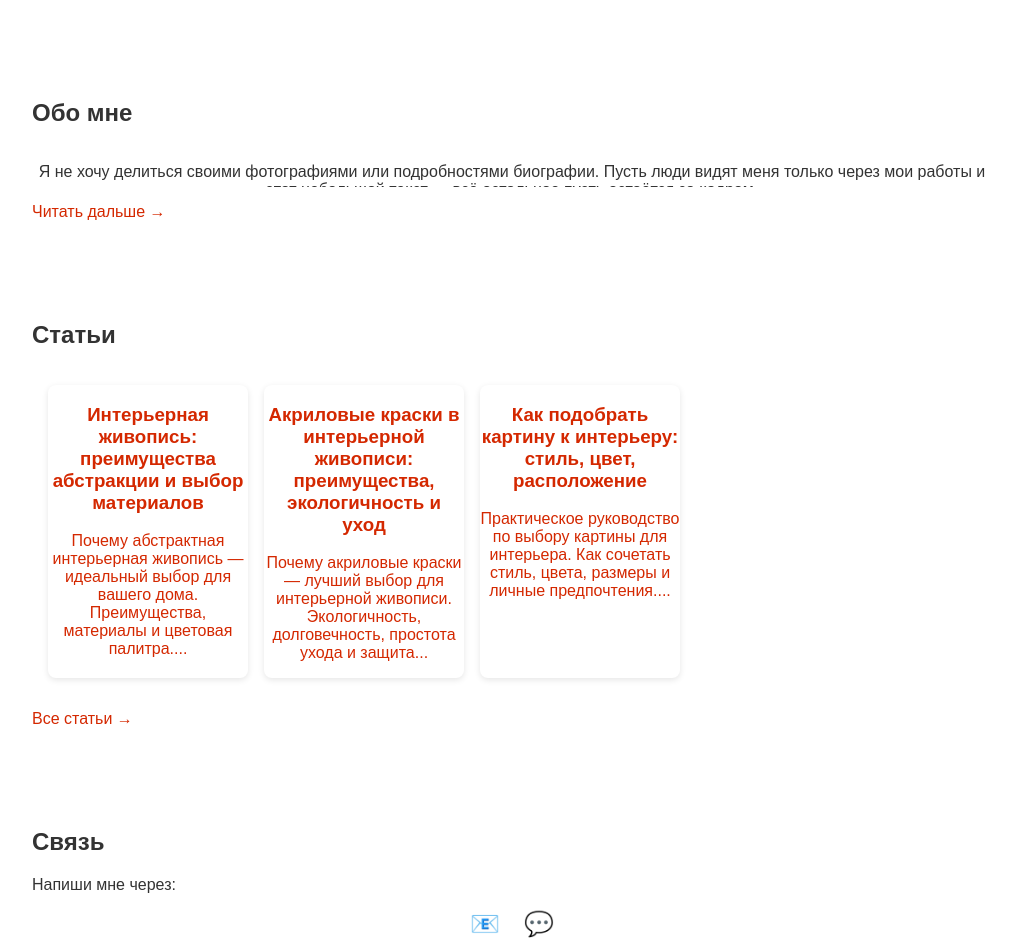
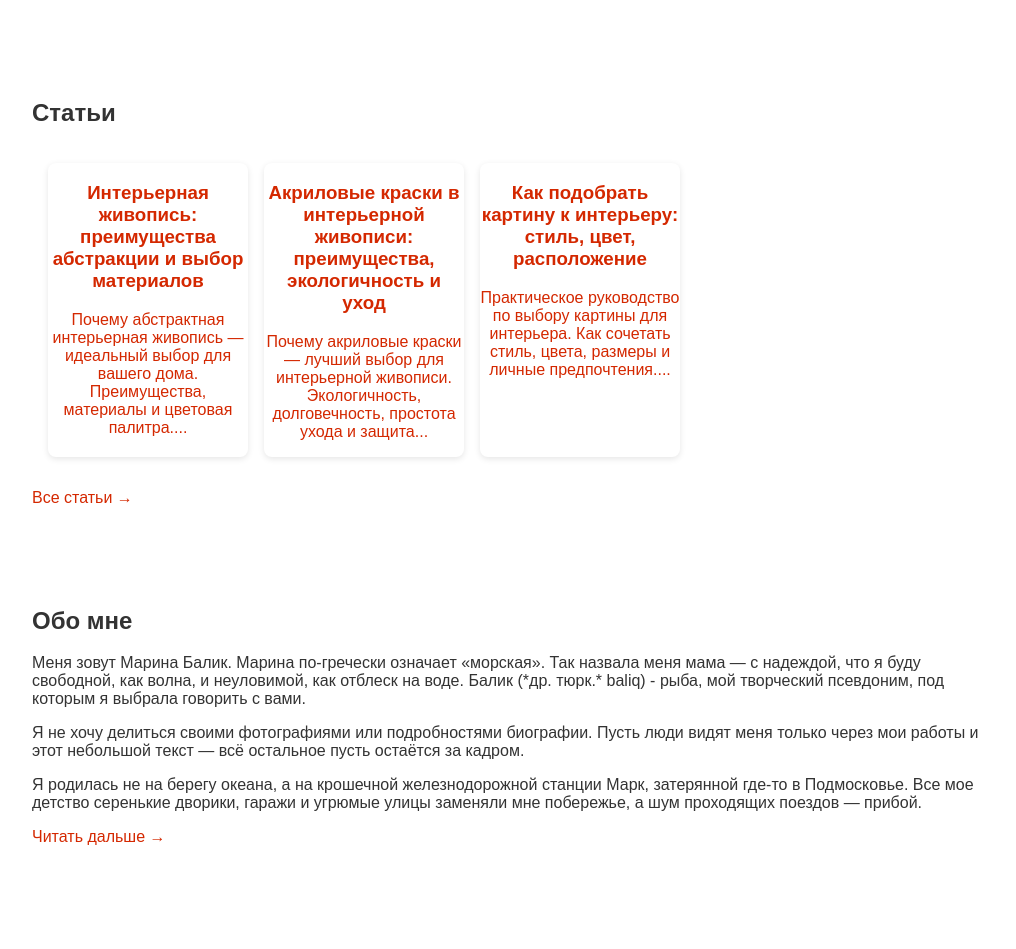
Before and after one commit to PicAbsArt/picabsart.github.io, a Jekyll site: the page built from index.html, in a window 1280 px wide and 1400 px high. Shown: the part 451-1400 px from the top of the window, without its empty margins (128-1144 px from the left). Built offline with Jekyll 4.4.1, drawn with Linux system fonts in a browser that asks for light colours; some web fonts are replaced.

Commit message:
Update index.html

```diff
--- a/index.html
+++ b/index.html
@@ -18,17 +18,6 @@ description: Галерея, статьи, о себе и контакты ху
   <p class="view-more"><a href="/gallery">Смотреть все картины →</a></p>
 </section>
 
-<!-- Блок "О себе" с анимацией -->
-<section class="about-section" id="about">
-  <h2>Обо мне</h2>
-  <div class="fade-text">
-    <p class="fade-item">Меня зовут Марина Балик. Марина по-гречески означает «морская». Так назвала меня мама — с надеждой, что я буду свободной, как волна, и неуловимой, как отблеск на воде. Балик (*др. тюрк.* baliq) - рыба, мой творческий псевдоним, под которым я выбрала говорить с вами.</p>
-    <p class="fade-item">Я не хочу делиться своими фотографиями или подробностями биографии. Пусть люди видят меня только через мои работы и этот небольшой текст — всё остальное пусть остаётся за кадром.</p>
-    <p class="fade-item">Я родилась не на берегу океана, а на крошечной железнодорожной станции Марк, затерянной где-то в Подмосковье. Все мое детство серенькие дворики, гаражи и угрюмые улицы заменяли мне побережье, а шум проходящих поездов — прибой.</p>
-  </div>
-  <p class="view-more"><a href="/about/">Читать дальше →</a></p>
-</section>
-
 <!-- Блок "Статьи" с горизонтальной прокруткой -->
 {% assign posts = site.articles limit: 3 %}
 {% if posts.size > 0 %}
@@ -46,6 +35,17 @@ description: Галерея, статьи, о себе и контакты ху
   </section>
 {% endif %}
 
+<!-- Блок "О себе" с градиентным текстом -->
+<section class="about-section" id="about">
+  <h2>Обо мне</h2>
+  <div class="fade-bottom-text">
+    <p>Меня зовут Марина Балик. Марина по-гречески означает «морская». Так назвала меня мама — с надеждой, что я буду свободной, как волна, и неуловимой, как отблеск на воде. Балик (*др. тюрк.* baliq) - рыба, мой творческий псевдоним, под которым я выбрала говорить с вами.</p>
+    <p>Я не хочу делиться своими фотографиями или подробностями биографии. Пусть люди видят меня только через мои работы и этот небольшой текст — всё остальное пусть остаётся за кадром.</p>
+    <p>Я родилась не на берегу океана, а на крошечной железнодорожной станции Марк, затерянной где-то в Подмосковье. Все мое детство серенькие дворики, гаражи и угрюмые улицы заменяли мне побережье, а шум проходящих поездов — прибой.</p>
+  </div>
+  <p class="view-more"><a href="/about/">Читать дальше →</a></p>
+</section>
+
 <!-- Блок "Контакты" -->
 <section class="contact-section" id="contact">
   <h2>Связь</h2>
```
